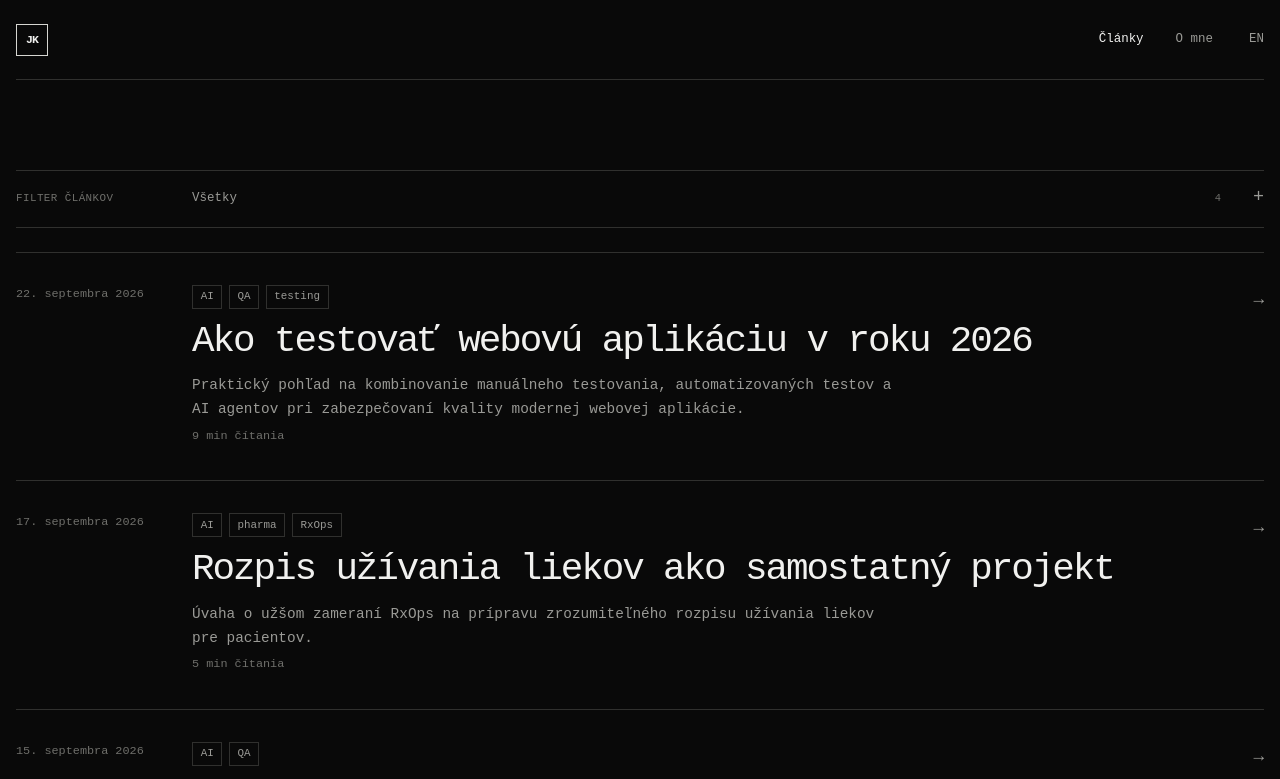
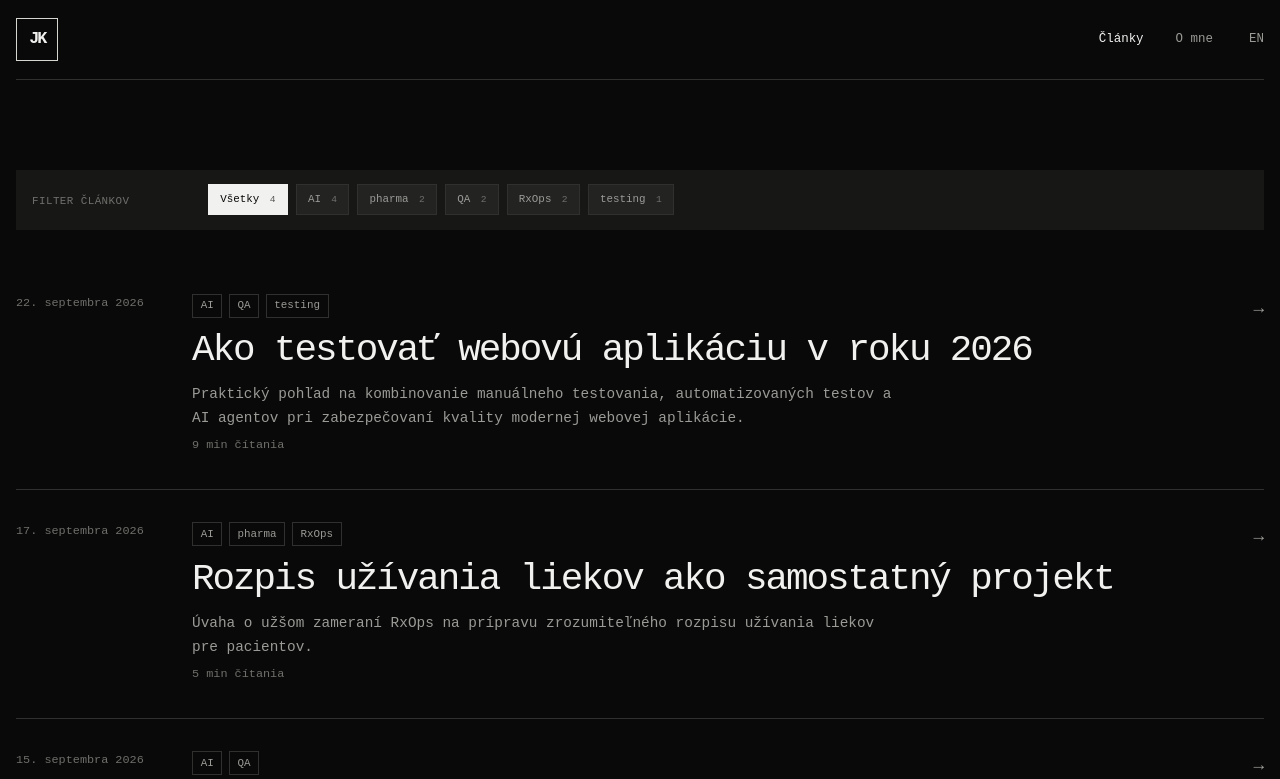
Before and after one commit to dodosaurus/jkovac-blog, a Next.js app: page / in a window 1280 px wide. Shown: the top 779 px of the page. Built offline with nearby package versions, Linux system fonts and the light colour scheme; a web font is replaced by a local one.

Commit message:
ui fixes

```diff
--- a/app/globals.css
+++ b/app/globals.css
@@ -65,13 +65,14 @@ a {
 
 .wordmark-mark {
   display: grid;
-  width: 2rem;
-  height: 2rem;
+  width: 2.65rem;
+  height: 2.65rem;
   place-items: center;
   border: 1px solid #d6d6d1;
-  font-size: 0.72rem;
-  font-weight: 650;
-  letter-spacing: -0.08em;
+  font-size: 1.05rem;
+  font-weight: 720;
+  letter-spacing: -0.12em;
+  line-height: 1;
 }
 
 .site-nav,
@@ -124,68 +125,20 @@ a {
 }
 
 .tag-filter {
-  margin-bottom: 1.5rem;
-  border-block: 1px solid var(--line);
+  display: grid;
+  grid-template-columns: 9rem minmax(0, 1fr);
+  gap: 2rem;
+  align-items: start;
+  margin-bottom: 2rem;
+  padding: 0.9rem 1rem;
+  background: var(--surface);
 }
 
-.tag-filter-summary {
-  display: grid;
-  grid-template-columns: 9rem minmax(0, 1fr) auto auto;
-  gap: 2rem;
-  align-items: center;
-  min-height: 3.5rem;
-  cursor: pointer;
-  list-style: none;
-}
-
-.tag-filter-summary::-webkit-details-marker {
-  display: none;
-}
-
-.tag-filter-summary-label,
 .tag-filter-label {
   color: var(--quiet);
   font-size: 0.68rem;
   letter-spacing: 0.04em;
   text-transform: uppercase;
-}
-
-.tag-filter-current {
-  color: var(--muted);
-  font-size: 0.78rem;
-}
-
-.tag-filter-count {
-  min-width: 1.65rem;
-  color: var(--quiet);
-  font-size: 0.65rem;
-  text-align: right;
-}
-
-.tag-filter-icon {
-  color: var(--muted);
-  font-size: 1.15rem;
-  line-height: 1;
-  transition: color 160ms ease, transform 160ms ease;
-}
-
-.tag-filter-summary:hover .tag-filter-current,
-.tag-filter-summary:hover .tag-filter-icon,
-.tag-filter-summary:focus-visible .tag-filter-current,
-.tag-filter-summary:focus-visible .tag-filter-icon {
-  color: var(--ink);
-}
-
-.tag-filter[open] .tag-filter-icon {
-  transform: rotate(45deg);
-}
-
-.tag-filter-panel {
-  display: grid;
-  grid-template-columns: 9rem minmax(0, 1fr);
-  gap: 2rem;
-  align-items: start;
-  padding: 0.35rem 0 1.25rem;
 }
 
 .tag-filter-label {
@@ -213,6 +166,7 @@ a {
 .tag-filter-option {
   gap: 0.65rem;
   padding: 0.58rem 0.7rem;
+  background: var(--line-soft);
 }
 
 .tag-filter-option span {
@@ -250,7 +204,7 @@ a {
 }
 
 .article-list {
-  border-top: 1px solid var(--line);
+  min-width: 0;
 }
 
 .article-row {
@@ -640,14 +594,10 @@ a {
     gap: 0.75rem 1rem;
   }
 
-  .tag-filter-summary {
-    grid-template-columns: minmax(0, 1fr) auto auto auto;
-    gap: 0.75rem;
-  }
-
-  .tag-filter-panel {
+  .tag-filter {
     grid-template-columns: 1fr;
     gap: 0.75rem;
+    padding: 0.85rem;
   }
 
   .tag-filter-label {
--- a/components/article-index.tsx
+++ b/components/article-index.tsx
@@ -2,7 +2,6 @@
 
 import Link from "next/link";
 import { usePathname, useSearchParams } from "next/navigation";
-import { useRef } from "react";
 import {
   articleExcerpt,
   articleTitle,
@@ -30,30 +29,16 @@ function TagFilter({ articles, locale, pathname, selectedTag }: {
   selectedTag?: string;
 }) {
   const text = copy[locale];
-  const detailsRef = useRef<HTMLDetailsElement>(null);
   const tags = getTags(articles, locale);
-  const visibleCount = selectedTag
-    ? articles.filter((article) => article.tags.includes(selectedTag)).length
-    : articles.length;
 
   return (
-    <details className="tag-filter" ref={detailsRef}>
-      <summary className="tag-filter-summary">
-        <span className="tag-filter-summary-label">{text.articleFilter}</span>
-        <span className="tag-filter-current" aria-live="polite">
-          {selectedTag ?? text.allArticles}
-        </span>
-        <span className="tag-filter-count">{visibleCount}</span>
-        <span className="tag-filter-icon" aria-hidden="true">+</span>
-      </summary>
-      <nav className="tag-filter-panel" aria-label={text.filterByTag}>
-        <span className="tag-filter-label">{text.filterByTag}</span>
+    <nav className="tag-filter" aria-label={text.filterByTag}>
+      <span className="tag-filter-label">{text.articleFilter}</span>
       <div className="tag-filter-options">
         <Link
           aria-current={!selectedTag ? "page" : undefined}
           className="tag-filter-option"
           href={tagHref(pathname)}
-            onClick={() => detailsRef.current?.removeAttribute("open")}
           scroll={false}
         >
           {text.allArticles}
@@ -67,7 +52,6 @@ function TagFilter({ articles, locale, pathname, selectedTag }: {
               className="tag-filter-option"
               href={tagHref(pathname, tag)}
               key={tag}
-                onClick={() => detailsRef.current?.removeAttribute("open")}
               scroll={false}
             >
               {tag}
@@ -77,7 +61,6 @@ function TagFilter({ articles, locale, pathname, selectedTag }: {
         })}
       </div>
     </nav>
-    </details>
   );
 }
 
--- a/components/site-header.tsx
+++ b/components/site-header.tsx
@@ -14,7 +14,12 @@ export function SiteHeader({
 
   return (
     <header className="shell site-header">
-      <Link className="wordmark" href={localizePath(locale, "/")} aria-label={locale === "sk" ? "Domov" : "Home"}>
+      <Link
+        className="wordmark"
+        href={localizePath(locale, "/")}
+        scroll={false}
+        aria-label={locale === "sk" ? "Domov" : "Home"}
+      >
         <span className="wordmark-mark" aria-hidden="true">JK</span>
       </Link>
       <div className="header-right">
```
Lines whose indentation alone changed are shown as unchanged.
